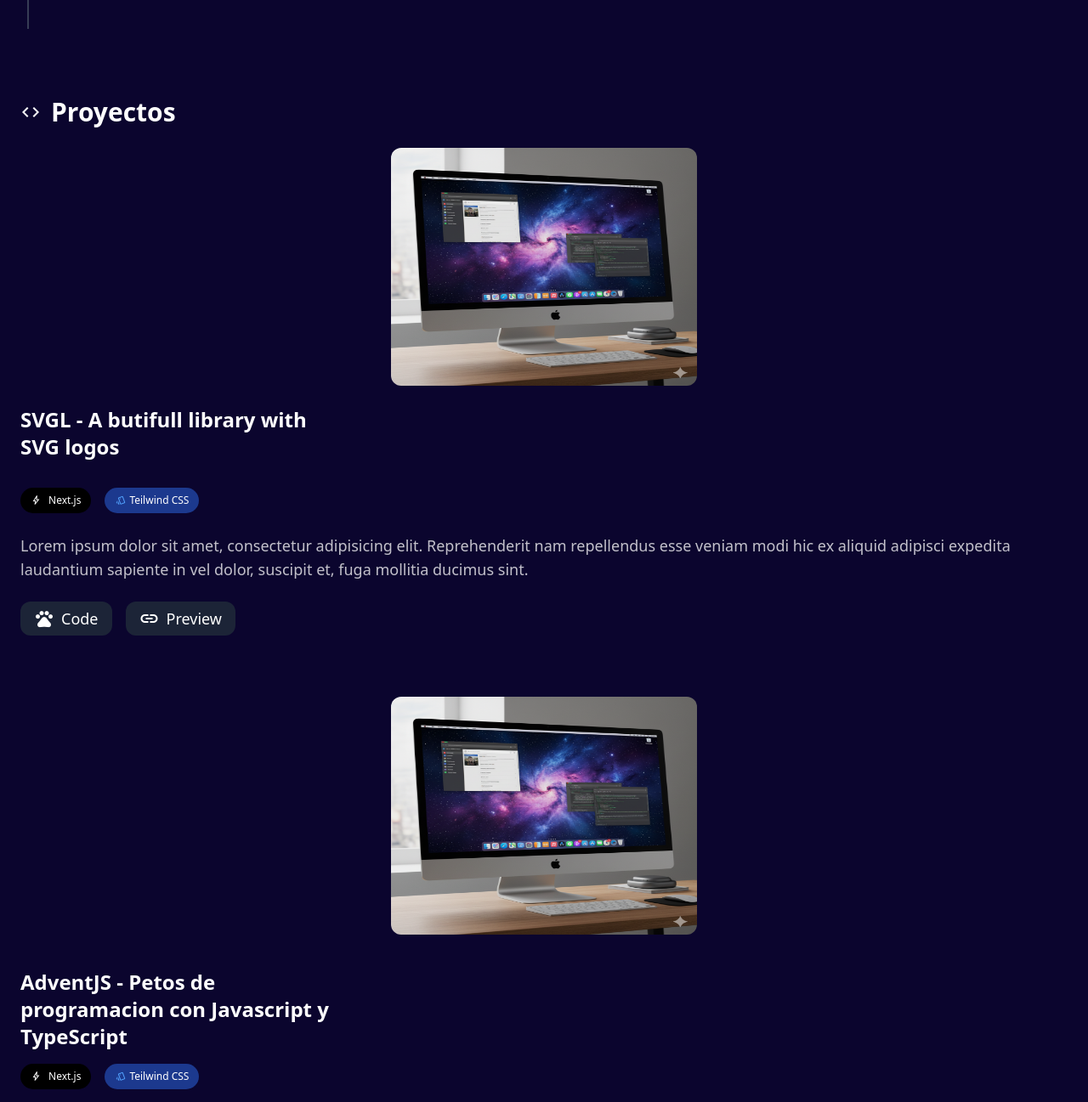
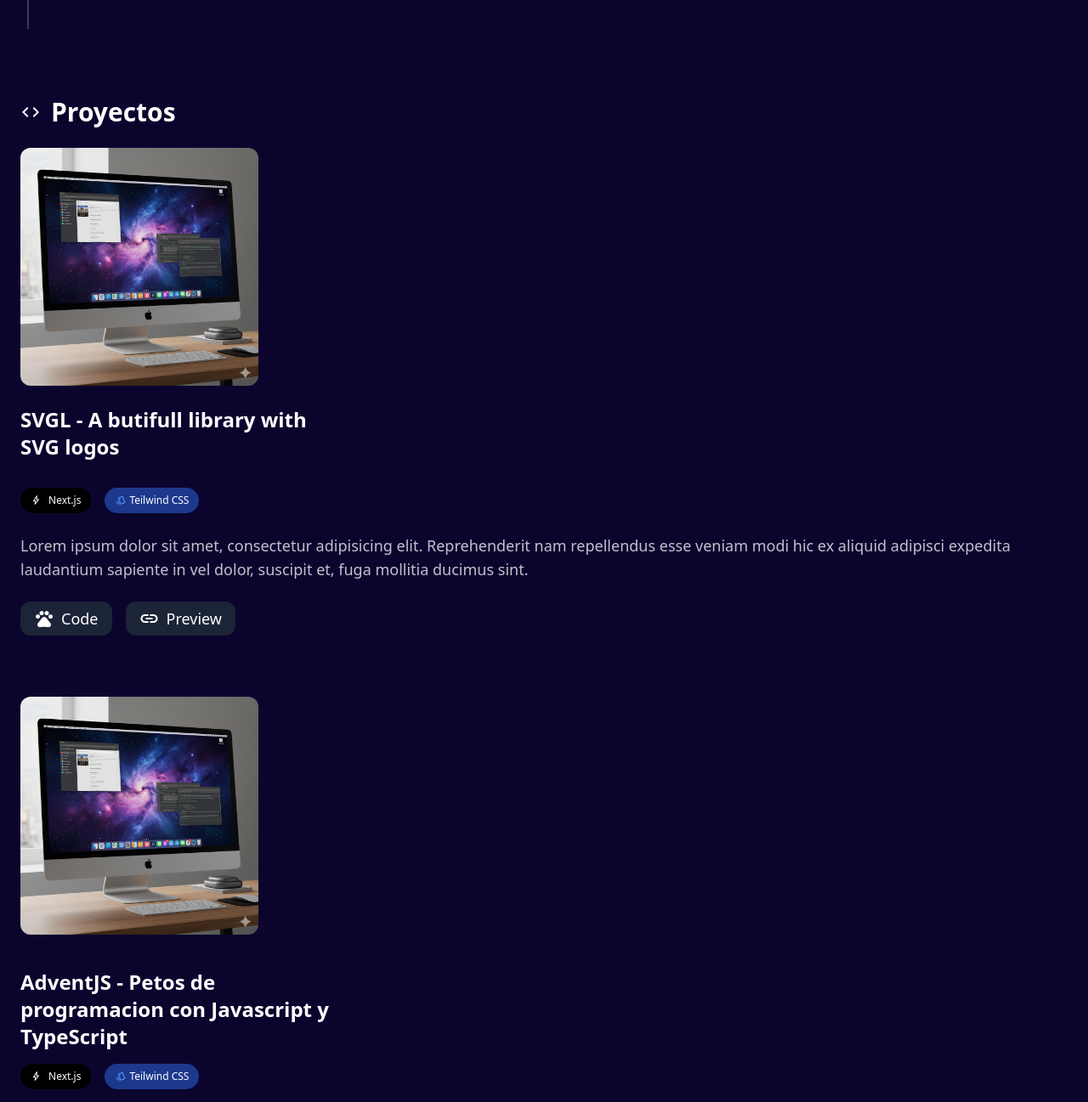
Before and after one commit to salikazemi/salikazemi.github.io, a website: page index.html in a window 1280 px wide. Shown: the part 908-2205 px from the top of the page at 85% size. Drawn offline with nearby package versions, Linux system fonts and the light colour scheme.

Commit message:
change style

```diff
--- a/index.html
+++ b/index.html
@@ -133,11 +133,11 @@
           <h2 class="text-3xl font-bold">Proyectos</h2>
         </div>
         <div>
-          <figure class="w-[360px] h-70 mt-6 mx-auto">
+          <figure class="w-[280px] h-70 mt-6">
             <img
               src="./img/mac.png"
               alt="my program"
-              class="rounded-xl w-full h-full"
+              class="rounded-xl w-full h-full mx-auto"
             />
           </figure>
           <div>
@@ -201,11 +201,11 @@
           </div>
         </div>
         <div class="mt-16">
-          <figure class="w-[360px] h-70 mt-18 mx-auto">
+          <figure class="w-[280px] h-70 mt-18 flex">
             <img
               src="./img/mac.png"
               alt="my program"
-              class="rounded-xl w-full h-full"
+              class="rounded-xl w-full h-full mx-auto"
             />
           </figure>
           <div>
```
Also changed, not shown: output.css.
